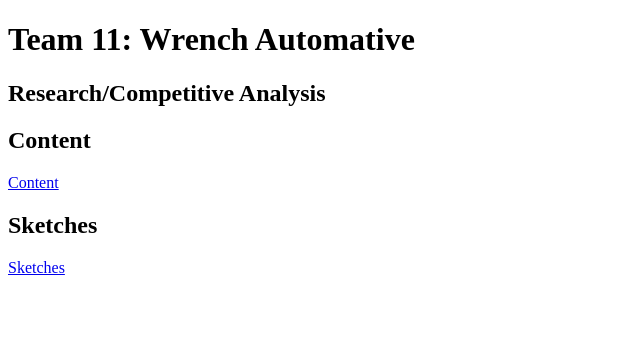
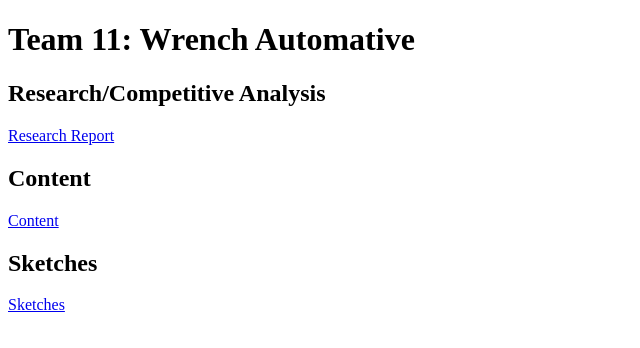
Before and after one commit to KentStateWeb/fall-2018-andrew-maykut-wrench-auto, a plain HTML site: page index.html in a window 1280 px wide. Shown: the whole page, without its empty margins (0-640 px from the left). Drawn offline with Linux system fonts and the light colour scheme.

Commit message:
Corrected Analysis PDF

```diff
--- a/index.html
+++ b/index.html
@@ -9,7 +9,7 @@
 
     <h2>Research/Competitive Analysis</h2>
 
-
+    <a href="researchmaykuta.pdf">Research Report</a>
 
     <h2>Content</h2>
 
```
